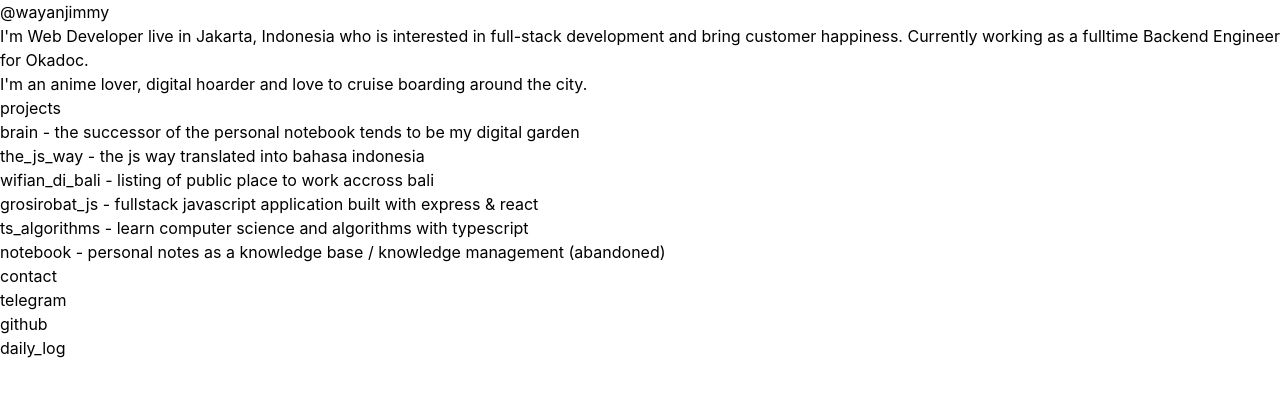
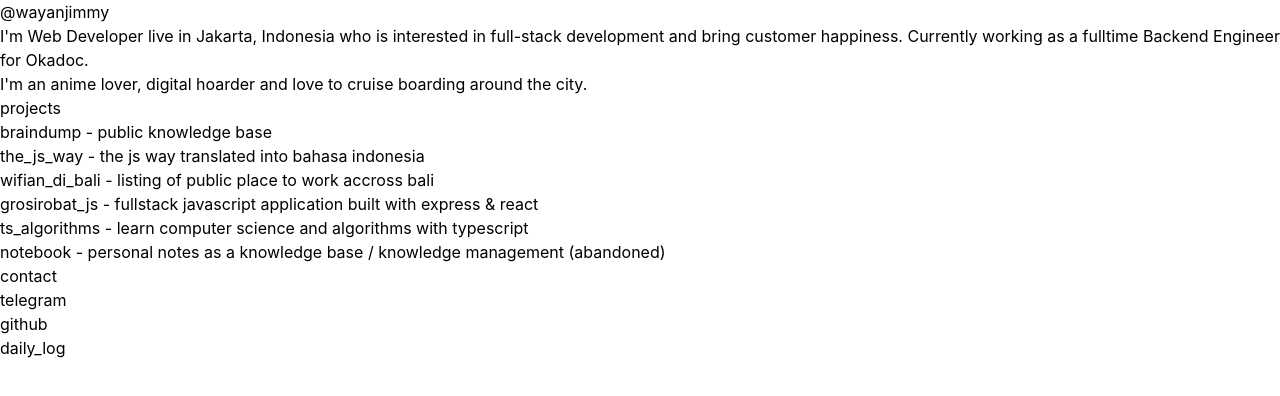
Before and after one commit to wayanjimmy/homepage, an Eleventy site: page src/index.njk in a window 1280 px wide. Built offline with nearby package versions, Linux system fonts and the light colour scheme; Eleventy itself is replaced by a stand-in of ours; files that its build step writes are made by us from their sources.

Commit message:
Update index.njk

```diff
--- a/src/index.njk
+++ b/src/index.njk
@@ -17,7 +17,7 @@
     <h2>projects</h2>
     <ul class="list-disc ml-5">
       <li>
-        <a class="text-black no-underline hover:underline cursor-pointer" target="_blank" href="https://brain.wayanjimmy.xyz">brain</a> - the successor of the personal notebook tends to be my digital garden
+        <a class="text-black no-underline hover:underline cursor-pointer" target="_blank" href="https://braindump.wayanjimmy.xyz">braindump</a> - public knowledge base
       </li>
       <li>
         <a class="text-black no-underline hover:underline cursor-pointer" target="_blank" href="https://github.com/wayanjimmy/thejsway_id">the_js_way</a> - the js way translated into bahasa indonesia
```
